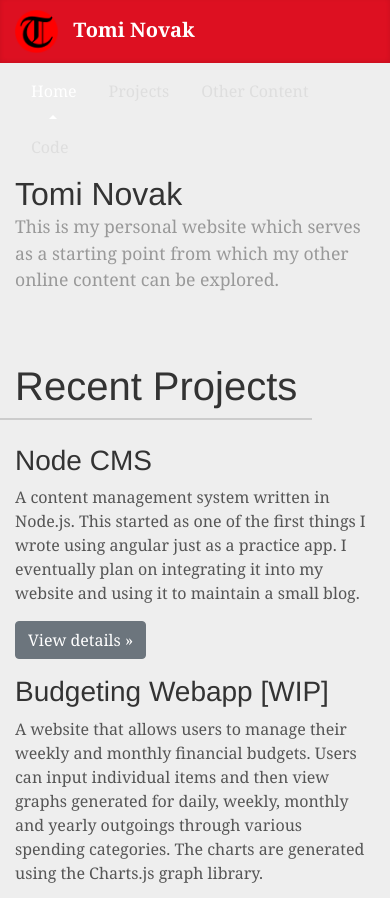
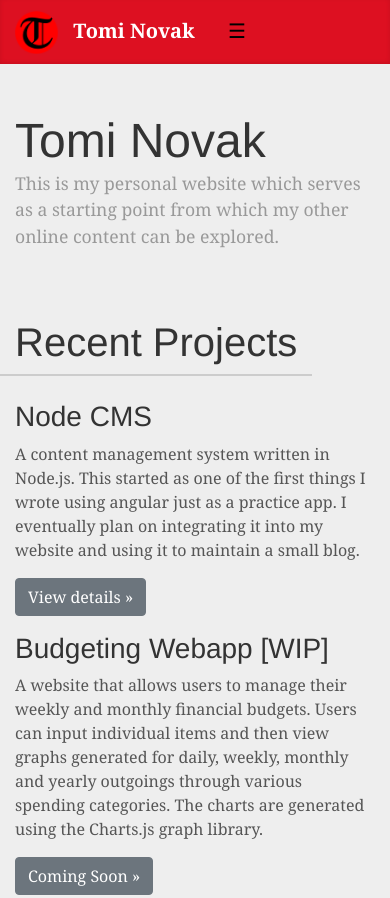
Before and after one commit to tominovak33/tominovak33.github.io, a website: page index.html in a window 390 px wide. Shown: the top 898 px of the page. Drawn offline with nearby package versions, Linux system fonts and the light colour scheme.

Commit message:
add title and better mobile nav

```diff
--- a/assets/css/style.css
+++ b/assets/css/style.css
@@ -43,7 +43,7 @@ a {
 
 .site-title {
   margin-bottom: 0;
-  font-size: 2rem;
+  font-size: 3rem;
   font-weight: normal; }
   @media (min-width: 40em) {
     .site-title {
@@ -138,6 +138,14 @@ a {
     background-color: #B00511;
     border-color: #B00511; }
 
+.padding-v-small {
+  padding-top: 10px;
+  padding-bottom: 10px; }
+
+.padding-v-medium {
+  padding-top: 20px;
+  padding-bottom: 20px; }
+
 .cssEdit style {
   display: block;
   white-space: pre;
--- a/assets/sass/main.scss
+++ b/assets/sass/main.scss
@@ -55,7 +55,7 @@ a {
 
 .site-title {
   margin-bottom: 0;
-  font-size: 2rem;
+  font-size: 3rem;
   font-weight: normal;
   @media (min-width: 40em) {
     font-size: 3.5rem;
@@ -179,6 +179,15 @@ a {
   }
 }
 
+.padding-v-small {
+  padding-top: 10px;
+  padding-bottom: 10px;
+}
+
+.padding-v-medium {
+  padding-top: 20px;
+  padding-bottom: 20px;
+}
 
 //details {
 //  margin-bottom: 0.75rem;
--- a/index.html
+++ b/index.html
@@ -4,22 +4,29 @@
     <meta charset="utf-8">
     <meta name="viewport" content="width=device-width, initial-scale=1, shrink-to-fit=no">
     <meta http-equiv="x-ua-compatible" content="ie=edge">
+    <title>Tomi Novak - Homepage</title>
     <link rel="stylesheet" href="https://maxcdn.bootstrapcdn.com/bootstrap/4.0.0-alpha.2/css/bootstrap.min.css" integrity="sha384-y3tfxAZXuh4HwSYylfB+J125MxIs6mR5FOHamPBG064zB+AFeWH94NdvaCBm8qnd" crossorigin="anonymous">
     <link rel="stylesheet" href="assets/css/style.css">
 </head>
 <body class="color2" data-color-style-type="background-color">
-<div class="site-masthead color1" data-color-style-type="background-color">
+
+<div class="site-masthead color1" data-color-style-type="background-color" role="banner">
     <div class="container">
         <a class="navbar-brand" rel="home" href="#" title="Tomi Novak">
             <img src="assets/img/profilePictureRoundSmall.png" height="43px" width="43px" />
             <span class="site-name">Tomi Novak</span>
         </a>
-        <nav class="nav site-nav">
-            <a class="nav-link active" href="#">Home</a>
-            <a class="nav-link" href="#" id="projectButton">Projects</a>
-            <a class="nav-link" href="#" id="otherContentButton">Other Content</a>
-            <a class="nav-link" href="https://github.com/tominovak33/">Code</a>
-        </nav>
+        <button class="navbar-toggler pull-xs-right hidden-sm-up padding-v-medium" type="button" data-toggle="collapse" data-target="#bd-main-nav">
+            ☰
+        </button>
+        <div class="collapse navbar-toggleable-xs" id="bd-main-nav">
+            <nav class="nav site-nav">
+                <a class="nav-item nav-link active" href="#">Home</a>
+                <a class="nav-item nav-link" href="#" id="projectButton">Projects</a>
+                <a class="nav-item nav-link" href="#" id="otherContentButton">Other Content</a>
+                <a class="nav-item nav-link" href="https://github.com/tominovak33/">Code</a>
+            </nav>
+        </div>
     </div>
 </div>
 <div class="site-header">
@@ -106,13 +113,13 @@
 <script src="https://maxcdn.bootstrapcdn.com/bootstrap/4.0.0-alpha.2/js/bootstrap.min.js" integrity="sha384-vZ2WRJMwsjRMW/8U7i6PWi6AlO1L79snBrmgiDpgIWJ82z8eA5lenwvxbMV1PAh7" crossorigin="anonymous"></script>
 <script src="assets/js/main.js"></script>
 <script>if (typeof jQuery === 'undefined') { document.write('<script src="vendor/js/jquery-2.1.4.min.js"><\/script>'); } </script>
-<script>
-    (function(b,o,i,l,e,r){b.GoogleAnalyticsObject=l;b[l]||(b[l]=
-            function(){(b[l].q=b[l].q||[]).push(arguments)});b[l].l=+new Date;
-        e=o.createElement(i);r=o.getElementsByTagName(i)[0];
-        e.src='//www.google-analytics.com/analytics.js';
-        r.parentNode.insertBefore(e,r)}(window,document,'script','ga'));
-    ga('create','UA-71747761-1','auto');ga('send','pageview');
-</script>
+<!--<script>-->
+    <!--(function(b,o,i,l,e,r){b.GoogleAnalyticsObject=l;b[l]||(b[l]=-->
+            <!--function(){(b[l].q=b[l].q||[]).push(arguments)});b[l].l=+new Date;-->
+        <!--e=o.createElement(i);r=o.getElementsByTagName(i)[0];-->
+        <!--e.src='//www.google-analytics.com/analytics.js';-->
+        <!--r.parentNode.insertBefore(e,r)}(window,document,'script','ga'));-->
+    <!--ga('create','UA-71747761-1','auto');ga('send','pageview');-->
+<!--</script>-->
 </body>
 </html>
```
